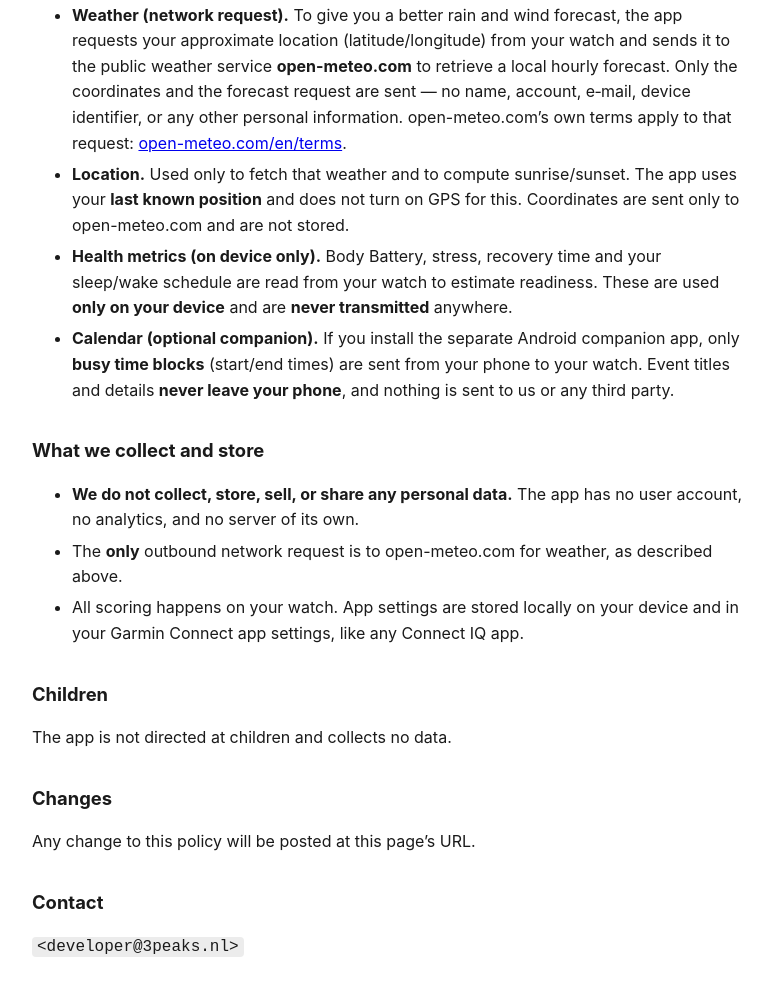
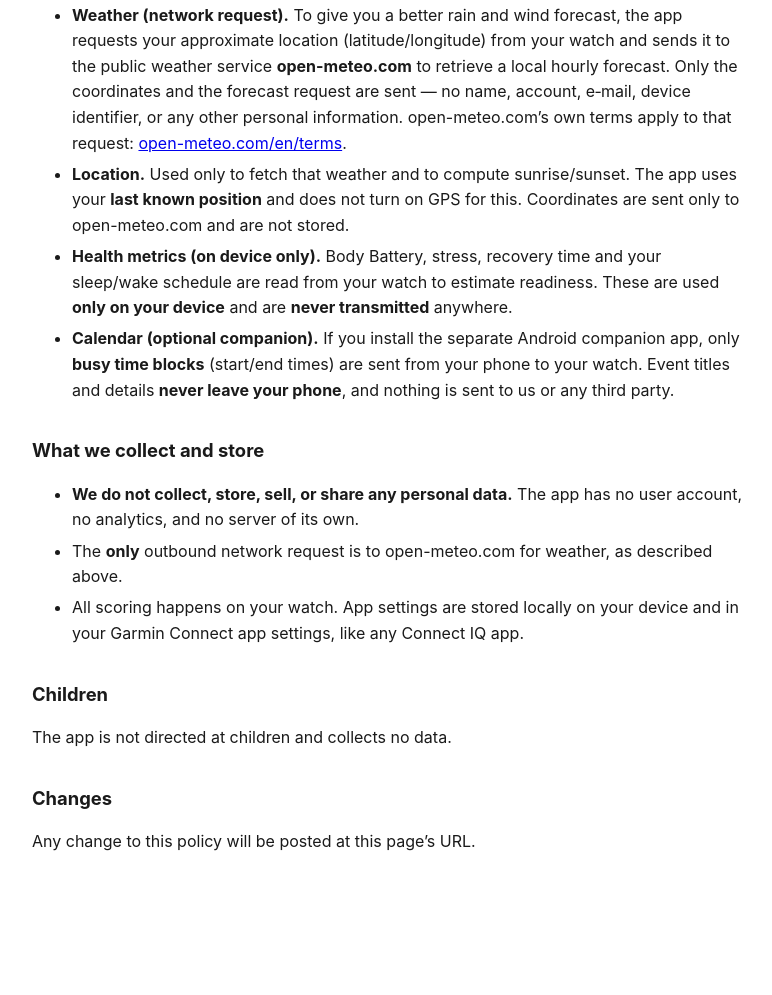
Before and after one commit to fherruer/trainwindow-privacy, a plain HTML site: page index.html in a window 1280 px wide. Shown: the part 279-1274 px from the top of the page, without its empty margins (248-1020 px from the left). After the commit the page ends 1214 px from the top, so only its background shows below. Drawn offline with Linux system fonts and the light colour scheme.

Commit message:
Update index.html

```diff
--- a/index.html
+++ b/index.html
@@ -73,8 +73,3 @@
 
 <h2>Changes</h2>
 <p>Any change to this policy will be posted at this page’s URL.</p>
-
-<h2>Contact</h2>
-<p><code>&lt;developer@3peaks.nl&gt;</code></p>
-</body>
-</html>
```
